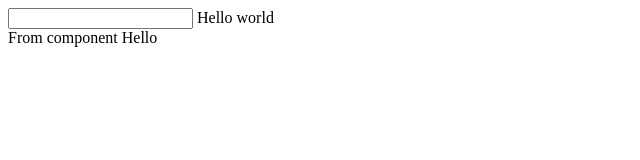
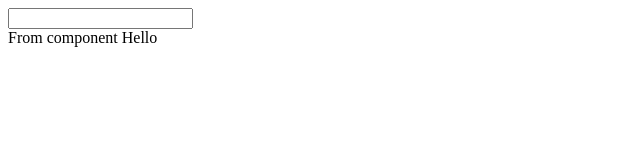
Before and after one commit to UtsavAgrawal23/UtsavAgrawal23.github.io, a plain HTML site: page index.html in a window 1280 px wide. Shown: the whole page, without its empty margins (0-640 px from the left). Drawn offline with nearby package versions, Linux system fonts and the light colour scheme.

Commit message:
Update index.html

```diff
--- a/index.html
+++ b/index.html
@@ -7,7 +7,7 @@
   </head>
   <body>
       <input type = "text" ng-model="name">
-      Hello world {{name}}
+      <span> {{name}} </span>
       <hello-world user = "'Utsav'"></hello-world>
   </body>
 </html>
```
